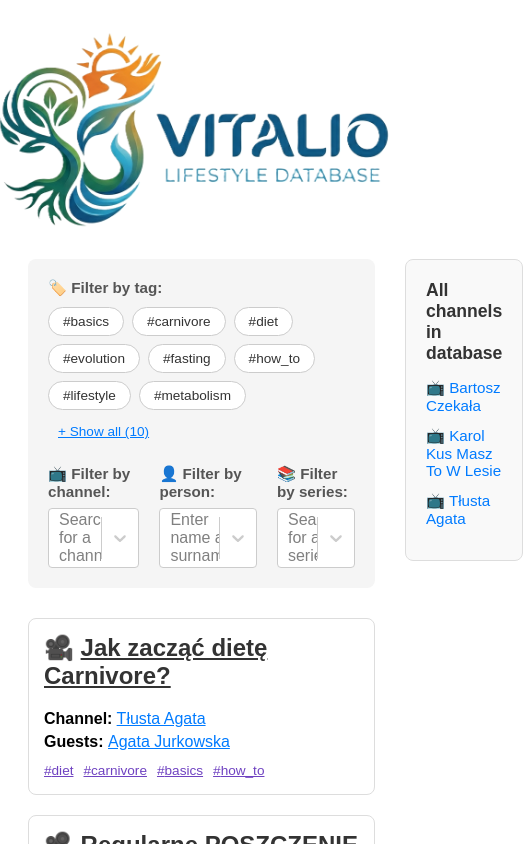
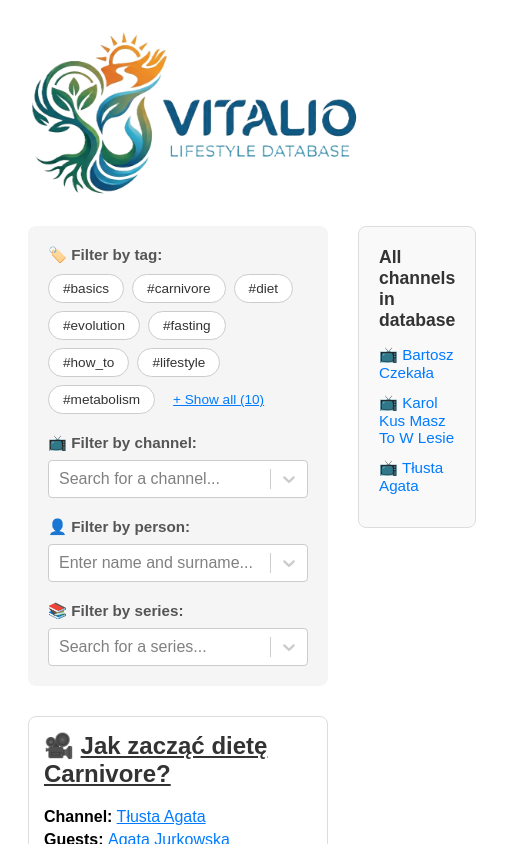
Before and after one commit to pablottolbap/vitalio, a React (Vite) app: page / in a window 390 px wide. Shown: the top 844 px of the page, 523 px wide, since content can reach past the window. Built offline with nearby package versions, Linux system fonts and the light colour scheme.

Commit message:
fix for mobile devices

```diff
--- a/package.json
+++ b/package.json
@@ -4,13 +4,8 @@
   "version": "0.0.0",
   "type": "module",
   "scripts": {
-    "predev": "node scripts/aggregate.js",
     "dev": "vite",
-    "prebuild": "node scripts/aggregate.js",
     "build": "vite build",
-    "predeploy": "npm run build",
-    "deploy": "gh-pages -d dist",
-    "lint": "eslint .",
     "preview": "vite preview"
   },
   "dependencies": {
--- a/src/App.jsx
+++ b/src/App.jsx
@@ -43,7 +43,7 @@
 
       {/* LOGO */}
       <header style={{ marginBottom: '30px', display: 'flex', justifyContent: 'center' }}>
-        <img src={logo} alt="Logo" style={{ width: '400px', height: 'auto', maxHeight: '250px', objectFit: 'contain' }} />
+        <img src={logo} alt="Logo" style={{ width: '400px', maxWidth: '100%', height: 'auto', maxHeight: '250px', objectFit: 'contain' }} />
       </header>
 
       {/* Główna zawartość + Sidebar */}
@@ -62,7 +62,7 @@
           />
 
           {/* LISTA MATERIAŁÓW */}
-          <main style={{ display: 'grid', gridTemplateColumns: '1fr', gap: '20px' }}>
+          <main style={{ display: 'grid', gridTemplateColumns: 'repeat(auto-fit, minmax(300px, 1fr))', gap: '20px' }}>
             {filteredMaterials.map(item => (
               <VideoCard
                 key={item.id}
--- a/src/components/FilterPanel.jsx
+++ b/src/components/FilterPanel.jsx
@@ -75,7 +75,7 @@
       </div>
 
       {/* Grid z 3 kolumnami dla Kanałów, Osób i Serii */}
-      <div style={{ display: 'grid', gridTemplateColumns: '1fr 1fr 1fr', gap: '20px' }}>
+      <div style={{ display: 'grid', gridTemplateColumns: 'repeat(auto-fit, minmax(220px, 1fr))', gap: '20px' }}>
 
         {/* Dropdown dla Kanałów */}
         <div>
```
